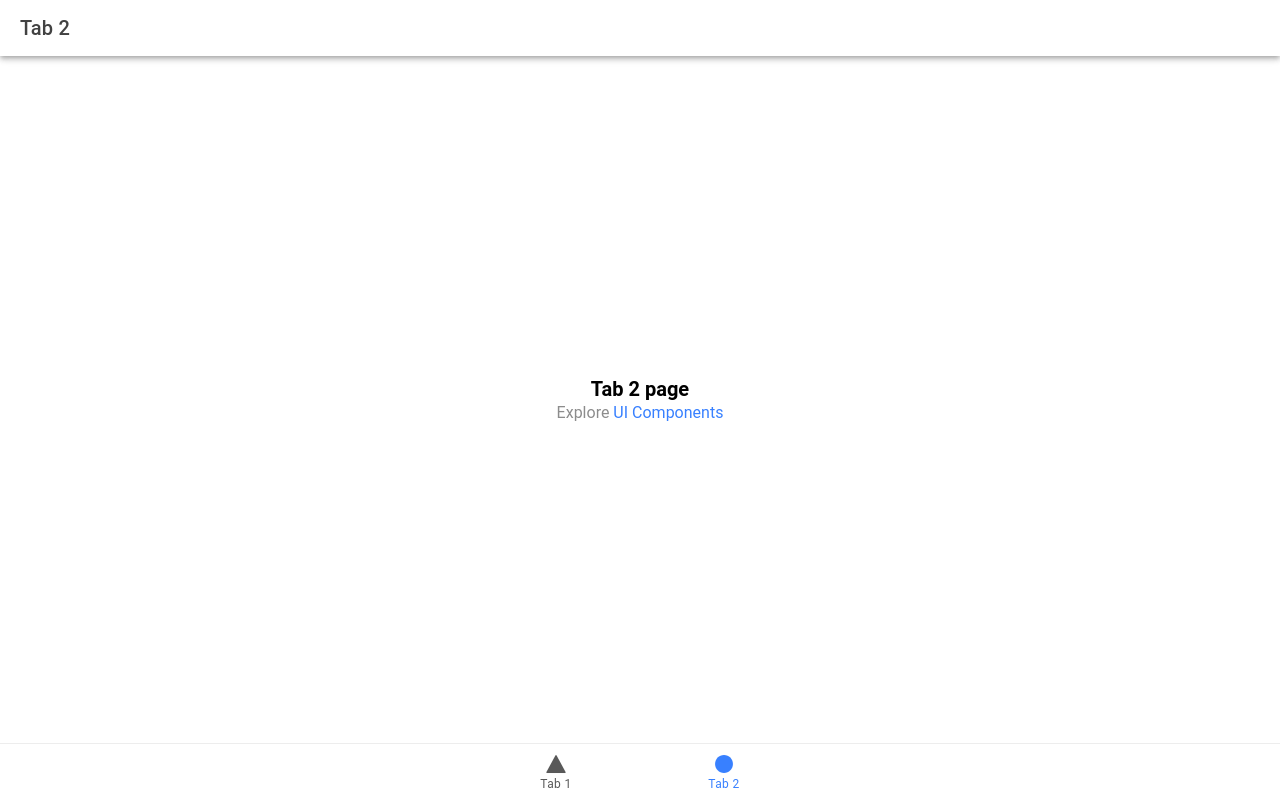
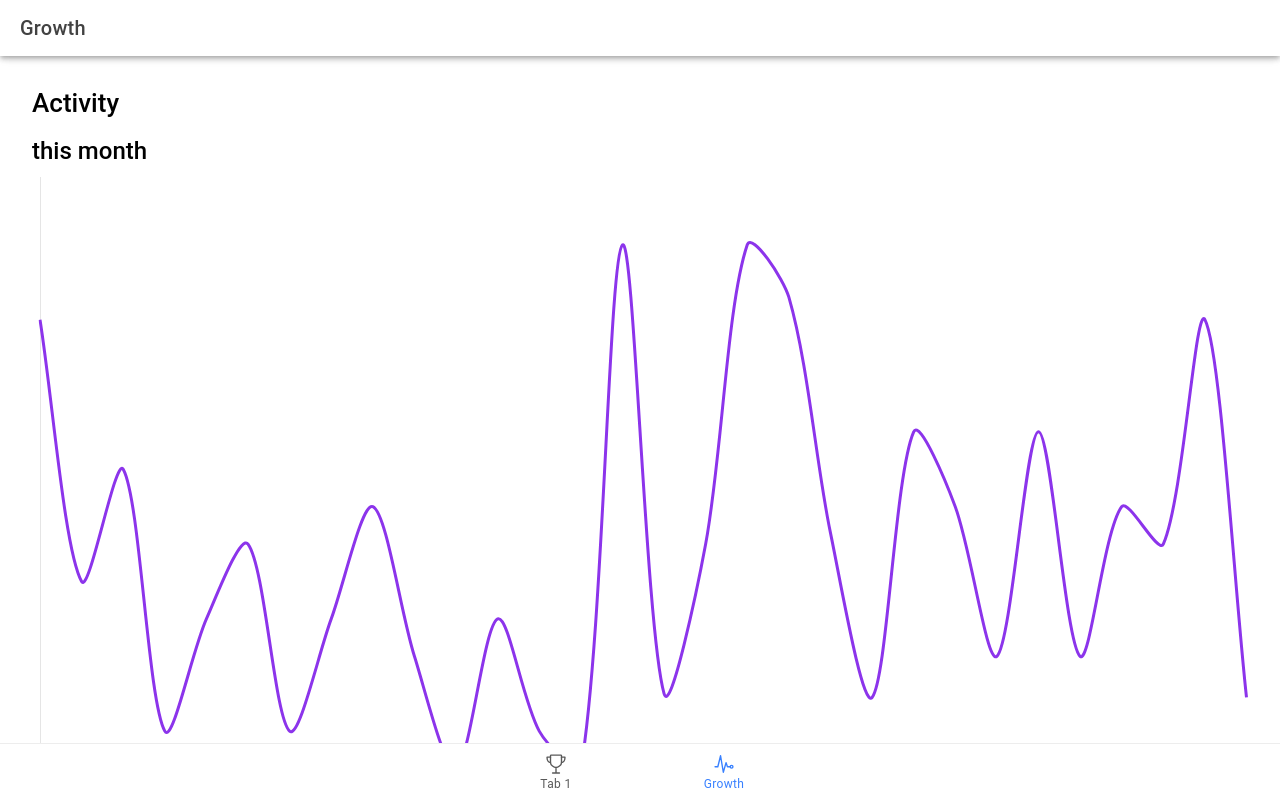
Before and after one commit to mvishnurana1/todo-insights, a React (Vite) app: page /tab2 in a window 1280 px wide. Built offline with nearby package versions, Linux system fonts and the light colour scheme.

Commit message:
included sass in the package, implemented chart and updated VS Code settings to remove trailing spaces

```diff
--- a/package.json
+++ b/package.json
@@ -21,11 +21,14 @@
     "@ionic/react-router": "^7.0.0",
     "@types/react-router": "^5.1.20",
     "@types/react-router-dom": "^5.3.3",
+    "chart.js": "^4.4.2",
     "ionicons": "^7.0.0",
     "react": "^18.2.0",
+    "react-chartjs-2": "^5.2.0",
     "react-dom": "^18.2.0",
     "react-router": "^5.3.4",
-    "react-router-dom": "^5.3.4"
+    "react-router-dom": "^5.3.4",
+    "sass": "^1.72.0"
   },
   "devDependencies": {
     "@capacitor/cli": "5.7.3",
--- a/src/App.tsx
+++ b/src/App.tsx
@@ -10,7 +10,7 @@ import {
   setupIonicReact
 } from '@ionic/react';
 import { IonReactRouter } from '@ionic/react-router';
-import { ellipse, square, triangle } from 'ionicons/icons';
+import { pulseOutline, trophyOutline } from 'ionicons/icons';
 import Tab1 from './pages/Tab1';
 import Tab2 from './pages/Tab2';
 import Tab3 from './pages/Tab3';
@@ -47,26 +47,19 @@ const App: React.FC = () => (
           <Route exact path="/tab2">
             <Tab2 />
           </Route>
-          <Route path="/tab3">
-            <Tab3 />
-          </Route>
           <Route exact path="/">
             <Redirect to="/tab1" />
           </Route>
         </IonRouterOutlet>
         <IonTabBar slot="bottom">
           <IonTabButton tab="tab1" href="/tab1">
-            <IonIcon aria-hidden="true" icon={triangle} />
+            <IonIcon aria-hidden="true" icon={ trophyOutline } />
             <IonLabel>Tab 1</IonLabel>
           </IonTabButton>
           <IonTabButton tab="tab2" href="/tab2">
-            <IonIcon aria-hidden="true" icon={ellipse} />
-            <IonLabel>Tab 2</IonLabel>
+            <IonIcon aria-hidden="true" icon={ pulseOutline } />
+            <IonLabel>Growth</IonLabel>
           </IonTabButton>
-          {/* <IonTabButton tab="tab3" href="/tab3">
-            <IonIcon aria-hidden="true" icon={square} />
-            <IonLabel>Tab 3</IonLabel>
-          </IonTabButton> */}
         </IonTabBar>
       </IonTabs>
     </IonReactRouter>
--- /dev/null
+++ b/src/components/chart/chart.scss
@@ -0,0 +1,3 @@
+.chart-section {
+    margin: 2rem;
+}
--- /dev/null
+++ b/src/components/chart/chart.tsx
@@ -0,0 +1,69 @@
+import {
+    Chart as ChartJS,
+    CategoryScale,
+    LinearScale,
+    PointElement,
+    LineElement,
+    Title,
+    Tooltip,
+    Legend
+} from "chart.js";
+import { Line } from "react-chartjs-2";
+import "./chart.scss";
+
+ChartJS.register(
+    CategoryScale,
+    LinearScale,
+    PointElement,
+    LineElement,
+    Title,
+    Tooltip,
+    Legend
+);
+
+export default function Chart(): JSX.Element {
+    const options = {
+        responsive: true,
+        plugins: {
+            legend: { display: false },
+            data: {
+                labels: { display: false }
+            },
+            title: { display: false }
+        },
+        scales: {
+            y: {
+                ticks: { display: false },
+                grid: { display: false }
+            },
+            x: {
+                ticks: { display: false },
+                grid: { display: false }
+            }
+        },
+        elements: {
+            point: { radius: 0 }
+        }
+    };
+
+    const labels = new Array(30).fill("");
+
+    const data = {
+        labels,
+        datasets: [
+            {
+                backgroundColor: "rgb(235, 88, 88)",
+                borderColor: "rgb(140, 52, 235)",
+                data: [122, 52, 82, 12, 42, 62, 12, 42, 72, 32, 2, 42, 12, 2, 142, 22, 62, 142, 128, 65, 21, 92, 72, 32, 92, 32, 72, 62, 122, 21],
+                tension: 0.3
+            }
+        ],
+    };
+
+    return (
+        <div className='chart-section'>
+            <h1 className='title'>Activity</h1>
+            <h2 className='sub-title'>this month</h2>
+            <Line data={data} options={options} />
+        </div>)
+}
--- a/src/pages/Tab2.tsx
+++ b/src/pages/Tab2.tsx
@@ -1,22 +1,28 @@
-import { IonContent, IonHeader, IonPage, IonTitle, IonToolbar } from '@ionic/react';
-import ExploreContainer from '../components/ExploreContainer';
+import {
+  IonContent,
+  IonHeader,
+  IonPage,
+  IonTitle,
+  IonToolbar
+} from '@ionic/react';
 import './Tab2.css';
+import Chart from '../components/chart/chart';
 
 const Tab2: React.FC = () => {
   return (
     <IonPage>
       <IonHeader>
         <IonToolbar>
-          <IonTitle>Tab 2</IonTitle>
+          <IonTitle>Growth</IonTitle>
         </IonToolbar>
       </IonHeader>
       <IonContent fullscreen>
         <IonHeader collapse="condense">
           <IonToolbar>
-            <IonTitle size="large">Tab 2</IonTitle>
+            <IonTitle size="large">Growth</IonTitle>
           </IonToolbar>
         </IonHeader>
-        <ExploreContainer name="Tab 2 page" />
+        <Chart />
       </IonContent>
     </IonPage>
   );
```
Also changed, not shown: 1 other file (tests, documents, lock files or other folders).
